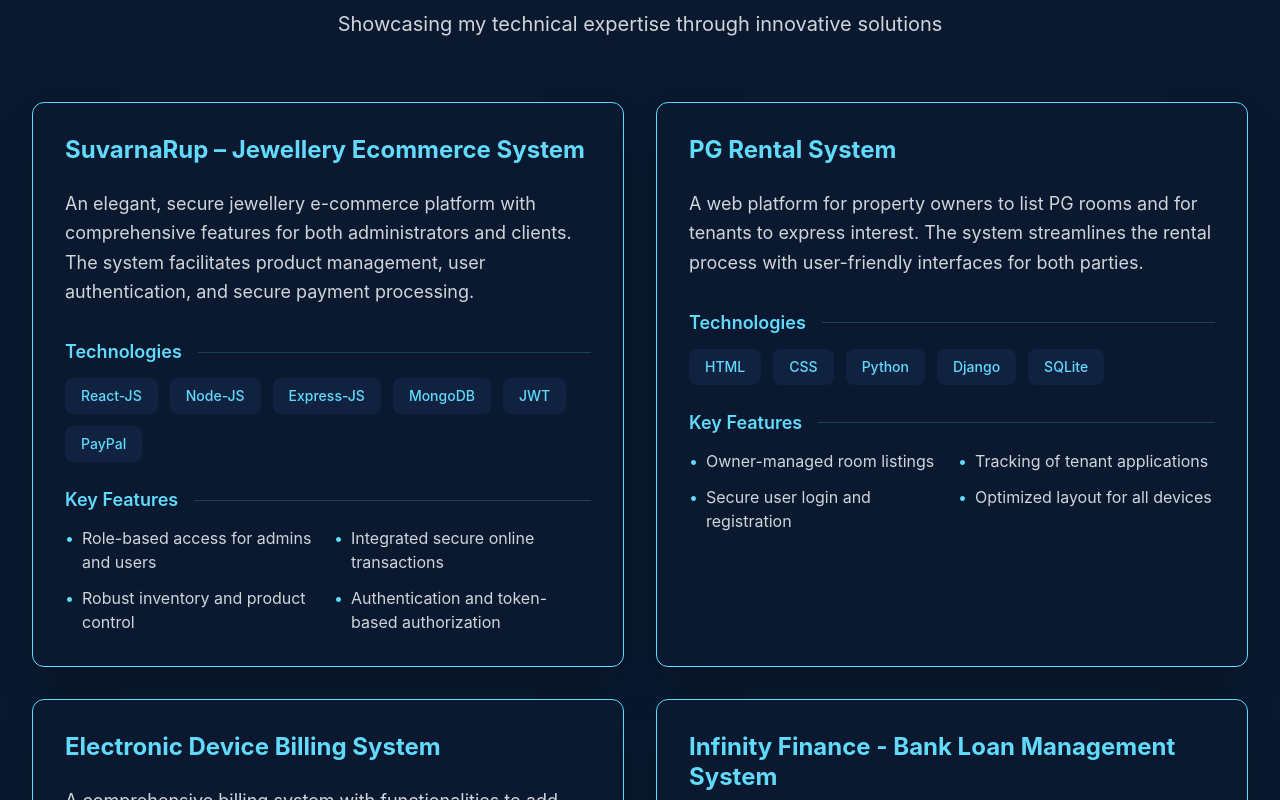
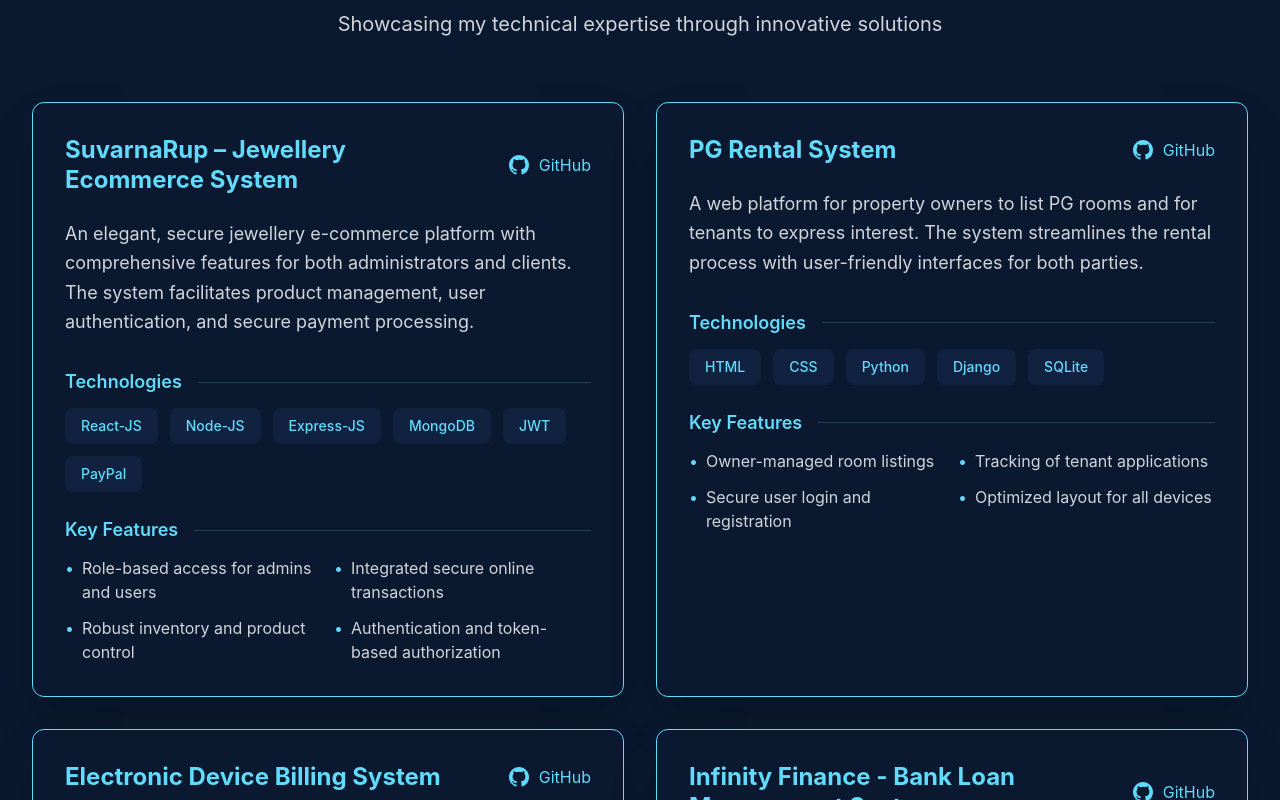
Before and after one commit to SSJoshi1808/Portfolio-Website, a React (Create React App) app: page / in a window 1280 px wide. Shown: the part 3320-4120 px from the top of the page. Built offline with nearby package versions, Linux system fonts and the light colour scheme.

Commit message:
commit final

```diff
--- a/src/components/Certifications.js
+++ b/src/components/Certifications.js
@@ -30,12 +30,12 @@
       certificate: ciscoCert
     },
     {
-      title: "Frontend Internship Certificate",
+      title: "WebDevelopment Internship Certificate",
       issuer: "Virtual Vigilantes",
       certificate: virtualVigilantesCert
     },
     {
-      title: "SalesQueen Internship Certificate",
+      title: "Frontend Internship Certificate",
       issuer: "SalesQueen",
       certificate: salesqueenCert
     }
--- a/src/components/Projects.js
+++ b/src/components/Projects.js
@@ -12,8 +12,8 @@
         "Integrated secure online transactions",
         "Robust inventory and product control",
         "Authentication and token-based authorization",
-
-      ]
+      ],
+      github: "https://github.com/SSJoshi1808/Ecommerce-System-SuvarnaRup-.git"
     },
     {
       title: "PG Rental System",
@@ -24,7 +24,8 @@
         "Tracking of tenant applications",
         "Secure user login and registration",
         "Optimized layout for all devices"
-      ]
+      ],
+      github: "https://github.com/SSJoshi1808/NestNaviPGRentalWebsite.git"
     },
     {
       title: "Electronic Device Billing System",
@@ -35,7 +36,8 @@
         "Customer profile and data management",
         "Seamless integration with backend database",
         "Automated bill creation and calculation"
-      ]
+      ],
+      github: "https://github.com/SSJoshi1808/BillingSystemElectronicDevice.git"
     },
     {
       title: "Infinity Finance - Bank Loan Management System",
@@ -43,11 +45,11 @@
       technologies: ["HTML", "CSS", "JavaScript", "PHP", "MySQL", "Chart.js"],
       features: [
         "Comprehensive loan information display",
-         "Dynamic charts and data visualization",
+        "Dynamic charts and data visualization",
         "Simplified user navigation experience",
         "Built-in EMI estimation tool"
-
-      ]
+      ],
+      github: "https://github.com/SSJoshi1808/Infinity-Finance-BankSystem.git"
     },
     {
       title: "Green Culture Plant Nursery Website",
@@ -58,7 +60,8 @@
         "Interactive and animated content sections",
         "Event and workshop announcements",
         "Mobile-first responsive design"
-      ]
+      ],
+      github: "https://github.com/yourusername/green-culture"
     }
   ];
 
@@ -87,6 +90,26 @@
               <div className="p-8">
                 <div className="flex flex-col md:flex-row md:items-center md:justify-between gap-4 mb-6">
                   <h3 className="text-2xl font-bold text-[#61dafb] leading-tight">{project.title}</h3>
+                  <a
+                    href={project.github}
+                    target="_blank"
+                    rel="noopener noreferrer"
+                    className="text-[#61dafb] hover:text-white transition-colors duration-300 flex items-center gap-2"
+                  >
+                    <svg
+                      className="w-6 h-6"
+                      fill="currentColor"
+                      viewBox="0 0 24 24"
+                      aria-hidden="true"
+                    >
+                      <path
+                        fillRule="evenodd"
+                        d="M12 2C6.477 2 2 6.484 2 12.017c0 4.425 2.865 8.18 6.839 9.504.5.092.682-.217.682-.483 0-.237-.008-.868-.013-1.703-2.782.605-3.369-1.343-3.369-1.343-.454-1.158-1.11-1.466-1.11-1.466-.908-.62.069-.608.069-.608 1.003.07 1.531 1.032 1.531 1.032.892 1.53 2.341 1.088 2.91.832.092-.647.35-1.088.636-1.338-2.22-.253-4.555-1.113-4.555-4.951 0-1.093.39-1.988 1.029-2.688-.103-.253-.446-1.272.098-2.65 0 0 .84-.27 2.75 1.026A9.564 9.564 0 0112 6.844c.85.004 1.705.115 2.504.337 1.909-1.296 2.747-1.027 2.747-1.027.546 1.379.202 2.398.1 2.651.64.7 1.028 1.595 1.028 2.688 0 3.848-2.339 4.695-4.566 4.943.359.309.678.92.678 1.855 0 1.338-.012 2.419-.012 2.747 0 .268.18.58.688.482A10.019 10.019 0 0022 12.017C22 6.484 17.522 2 12 2z"
+                        clipRule="evenodd"
+                      />
+                    </svg>
+                    GitHub
+                  </a>
                 </div>
 
                 <p className="text-gray-300 text-lg mb-8 leading-relaxed">{project.description}</p>
```
